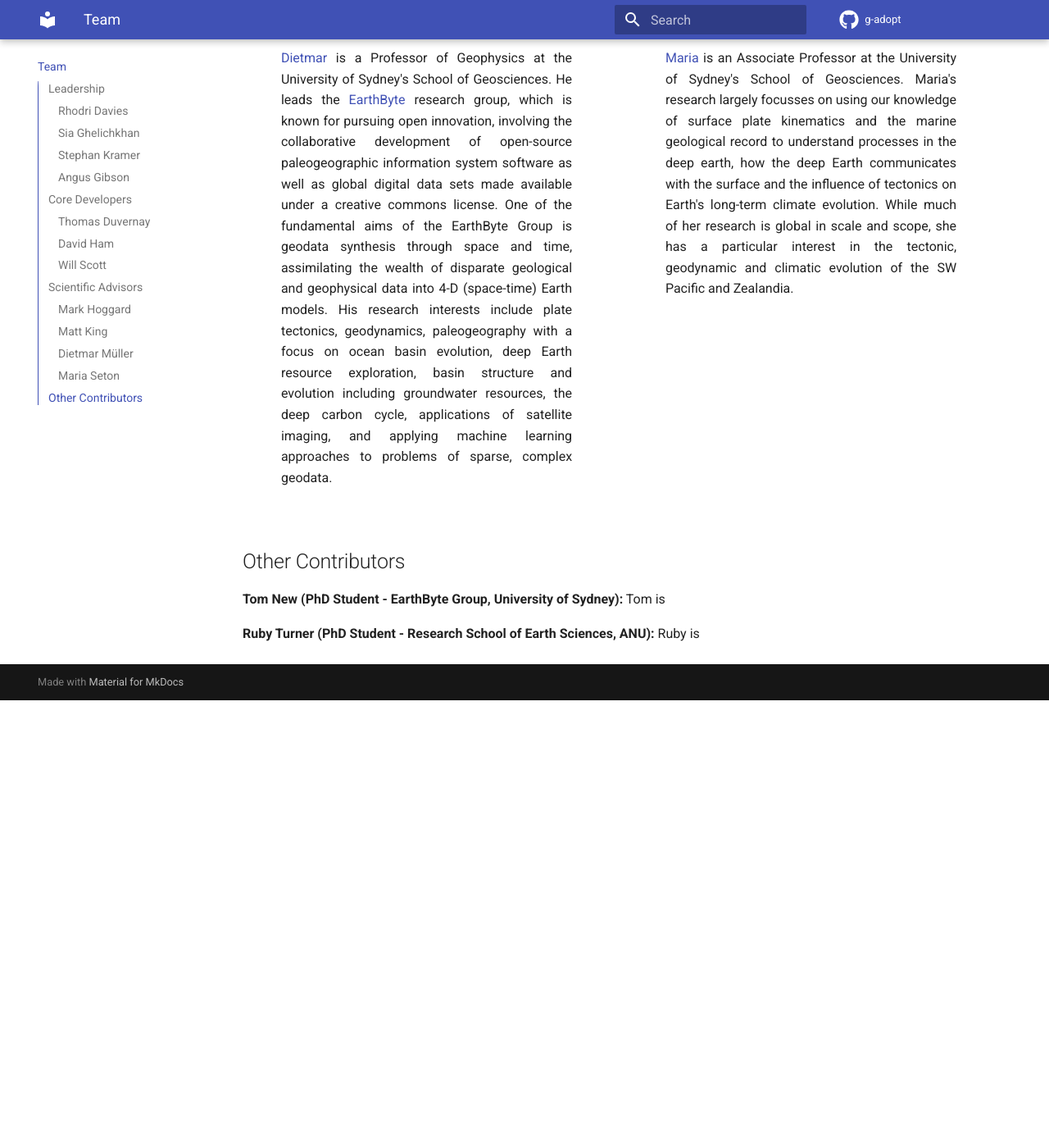
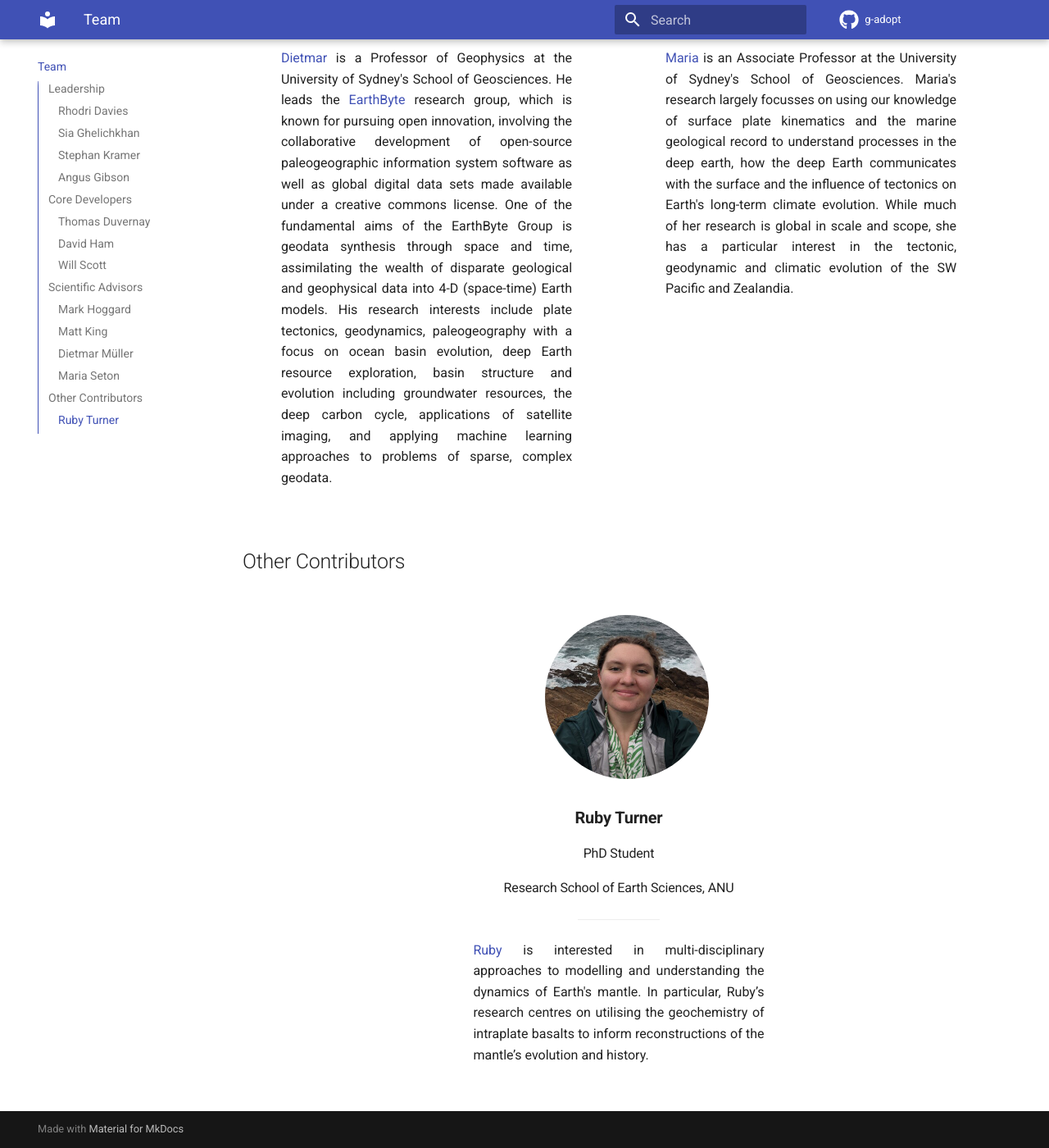
Before and after one commit to g-adopt/g-adopt.github.io, an MkDocs documentation site: the page built from docs/team.md, in a window 1280 px wide and 1400 px high, scrolled down 4591 px. Shown: the whole window at 82% size. Built offline with MkDocs 1.6.1 and Material for MkDocs 9.7.7, drawn with Linux system fonts in a browser that asks for light colours; comment, search, counter and statistics services are not loaded; before the commit the page ends 5445 px from its top, so only the background shows below that.

Commit message:
Address reviews. Add Ruby. Temporarily remove Tom.
Also: Fix formatting and resize mugshot

```diff
--- a/docs/team.md
+++ b/docs/team.md
@@ -134,6 +134,16 @@
 
 ## Other Contributors
 
-**Tom New (PhD Student - EarthByte Group, University of Sydney):** Tom is
+<div class="bio-grid" markdown>
+<figure class="bio" markdown>
+![Ruby Turner](mugshots/ruby.jpg){ width="300" }
+<figcaption markdown>### Ruby Turner
+#### PhD Student
+#### Research School of Earth Sciences, ANU
 
-**Ruby Turner (PhD Student - Research School of Earth Sciences, ANU):** Ruby is
+---
+
+[Ruby](https://earthsciences.anu.edu.au/people/students/ruby-turner) is interested in multi-disciplinary approaches to modelling and understanding the dynamics of Earth's mantle. In particular, Ruby’s research centres on utilising the geochemistry of intraplate basalts to inform reconstructions of the mantle’s evolution and history.
+</figcaption>
+</figure>
+</div>
```
Also changed, not shown: docs/mugshots/ruby.jpg (added).
